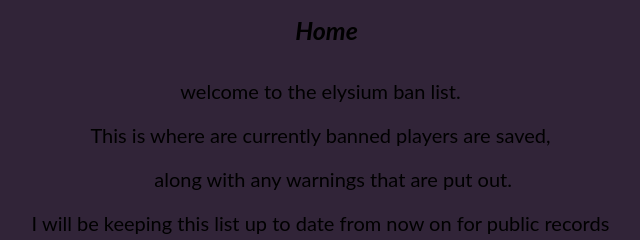
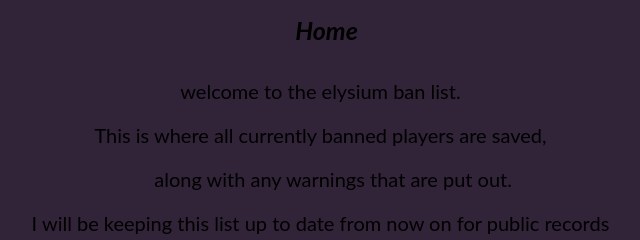
Before and after one commit to TheBlackSplitYt/theblacksplityt.github.io, a plain HTML site: page main/index.html in a window 1280 px wide. Shown: the part 159-399 px from the top of the page, 92-732 px from the left. Drawn offline with Linux system fonts and the light colour scheme.

Commit message:
Update index.html

```diff
--- a/main/index.html
+++ b/main/index.html
@@ -132,7 +132,7 @@ function closeNav() {
         <br>
         <h4 class="center"> Home </h1>
         <p style="text-align:center;" class="center_text"> welcome to the elysium ban list. </p>
-        <p style="text-align:center;" class="center_text2">  This is where are currently banned players are saved, </p>
+        <p style="text-align:center;" class="center_text2">  This is where all currently banned players are saved, </p>
         <p style="text-align:center;" class="center_text3">  along with any warnings that are put out. </p>
         <p style="text-align:center;" class="center_text4"> I will be keeping this list up to date from now on for public records </p>
         <img src="/images/logo.png" alt="logo" width="" height="" class="top">
```
